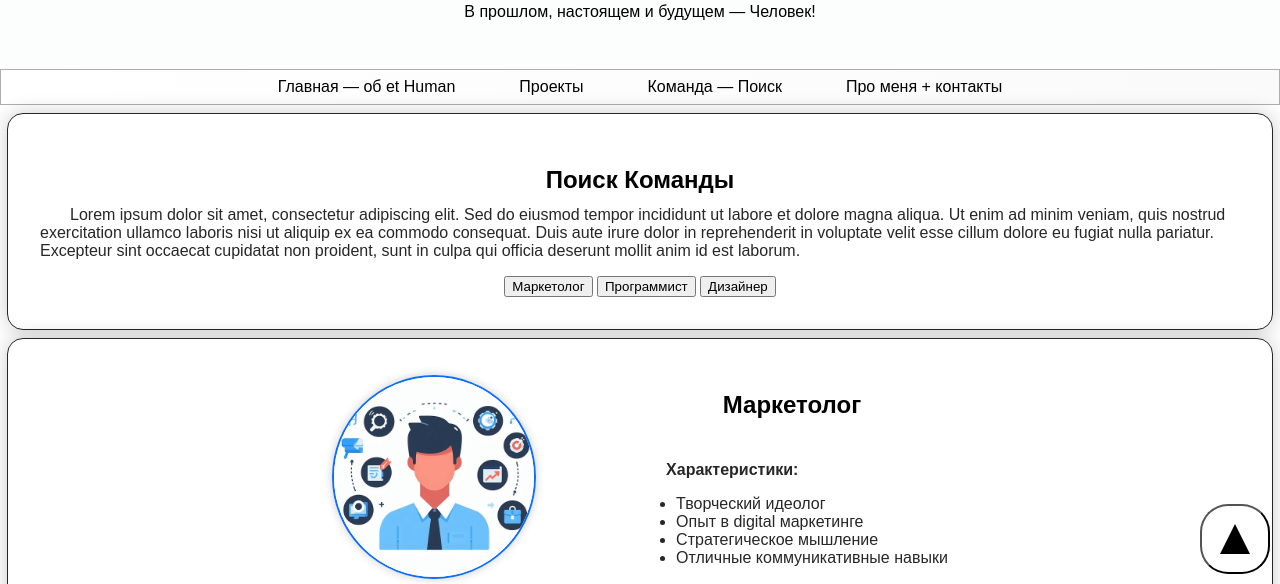
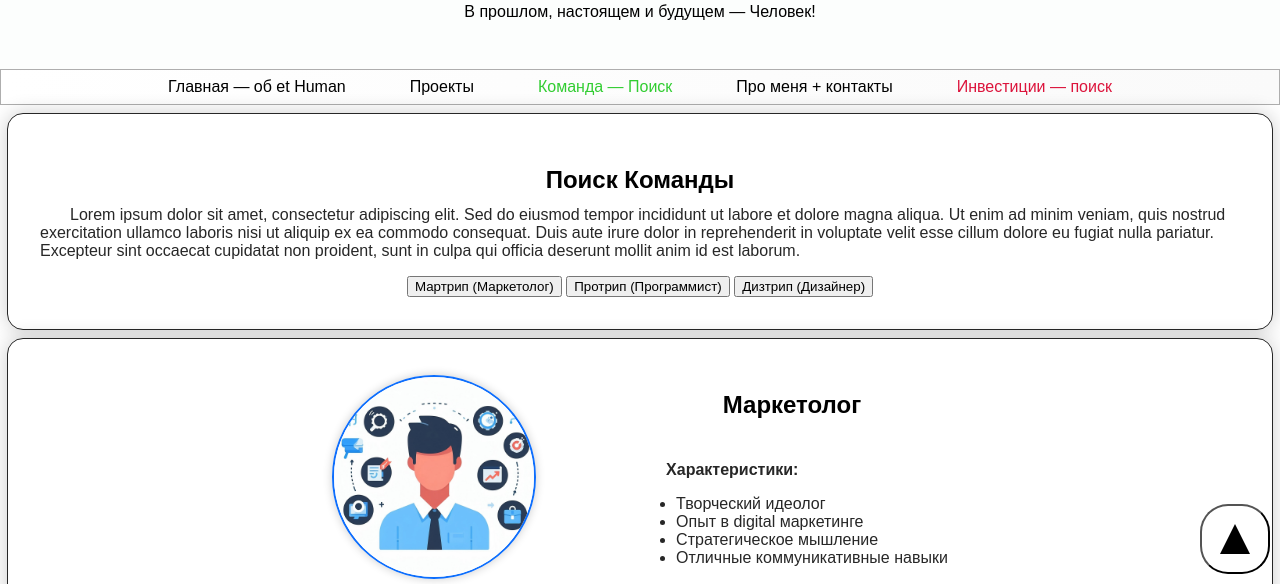
Before and after one commit to suviser/suviser.github.io, a plain HTML site: page team.html in a window 1280 px wide. Shown: the part 216-800 px from the top of the page. Drawn offline with Linux system fonts and the light colour scheme.

Commit message:
Изменил нав и в team
Поменял triada на trinity

```diff
--- a/team.html
+++ b/team.html
@@ -21,13 +21,14 @@
             <li>
                 <span>Проекты</span>
                 <ul>
-                    <li><a href="communication.html">Связь</a></li>
-                    <li><a href="triada.html">Триада знания</a></li>
+                    <li><a href="connection.html">Связь</a></li>
+                    <li><a href="trinity.html">Триада знания</a></li>
                     <li><a href="activity.html">Деятельность</a></li>
                 </ul>
             </li>
-            <li><a href="team.html">Команда — Поиск</a></li>
+            <li><a href="team.html" style="color: limegreen;">Команда — Поиск</a></li>
             <li><a href="about-me.html">Про меня + контакты</a></li>
+            <li><a href="investments.html" style="color: crimson;">Инвестиции — поиск</a></li>
         </ul>
     </nav>
 
@@ -38,9 +39,9 @@
             quis nostrud exercitation ullamco laboris nisi ut aliquip ex ea commodo consequat.
             Duis aute irure dolor in reprehenderit in voluptate velit esse cillum dolore eu fugiat nulla pariatur.
             Excepteur sint occaecat cupidatat non proident, sunt in culpa qui officia deserunt mollit anim id est laborum.</p>
-        <div id="ffg"><button onclick="toggleSection('section1')">Маркетолог</button>
-            <button onclick="toggleSection('section2')">Программист</button>
-            <button onclick="toggleSection('section3')">Дизайнер</button>
+        <div id="ffg"><button onclick="toggleSection('section1')">Мартрип (Маркетолог)</button>
+            <button onclick="toggleSection('section2')">Протрип (Программист)</button>
+            <button onclick="toggleSection('section3')">Дизтрип (Дизайнер)</button>
         </div>
     </section>
 
```
Also changed, not shown: index.html (+3 -3 lines).
